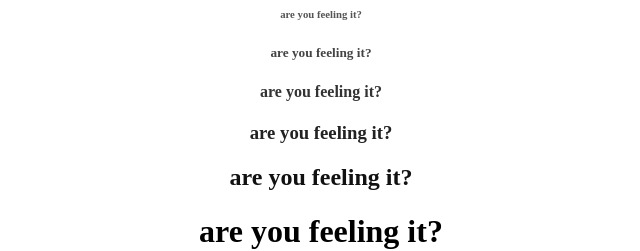
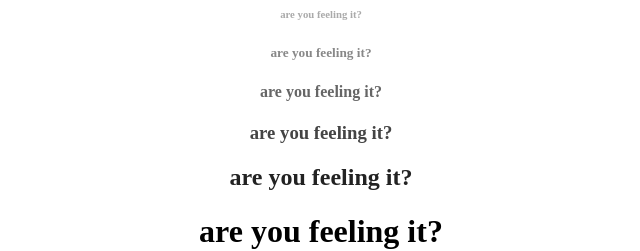
Before and after one commit to reassemblage/reassemblage.github.io, a plain HTML site: page index.html in a window 1280 px wide. Shown: the top 251 px of the page, without its empty margins (319-959 px from the left). Drawn offline with Linux system fonts and the light colour scheme.

Commit message:
Update index.html

```diff
--- a/index.html
+++ b/index.html
@@ -4,15 +4,15 @@
   <style>
     h1 { color: #000000;
     }
-    h2 { color: #111111;
+    h2 { color: #222222;
     }
-    h3 { color: #222222;
+    h3 { color: #444444;
     }
-    h4 { color: #333333;
+    h4 { color: #666666;
     }
-    h5 { color: #444444;
+    h5 { color: #888888;
     }
-    h6 { color: #555555;
+    h6 { color: #aaaaaa;
     }
   </style>
 </head>
```
